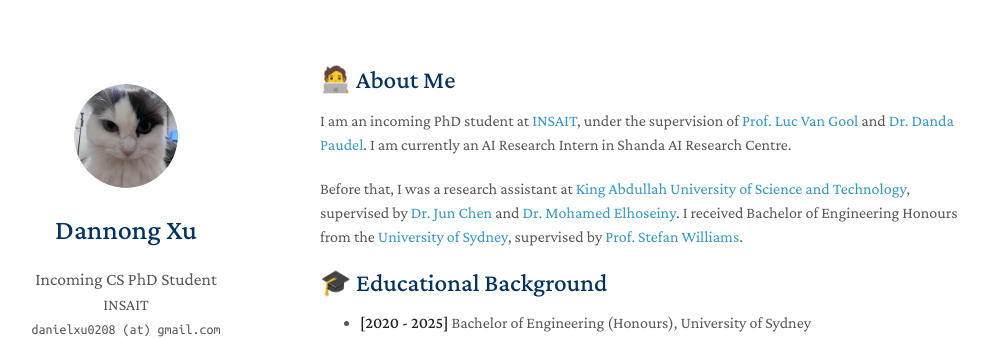
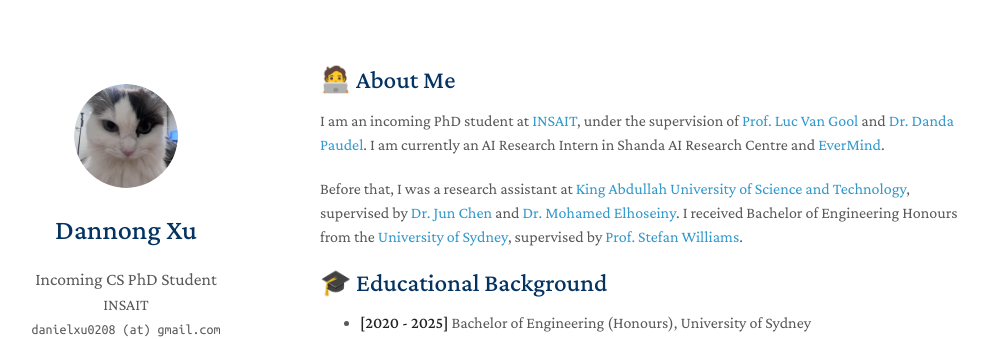
Before and after one commit to Danielxu0208/Danielxu0208.github.io, a Jekyll site: the page built from index.md, in a window 1280 px wide and 900 px high. Shown: the top 339 px of the window, without its empty margins (150-1151 px from the left). Built offline with Jekyll 4.4.1, drawn with Linux system fonts in a browser that asks for light colours; a style sheet for code colours, icons or effects is not loaded; our own code applies the rules of GitHub Pages for plain Markdown files.

Commit message:
Update index.md

```diff
--- a/index.md
+++ b/index.md
@@ -4,7 +4,7 @@ layout: homepage
 
 ## 🧑‍💻 About Me
 
-I am an incoming PhD student at [INSAIT](https://insait.ai/), under the supervision of [Prof. Luc Van Gool](https://scholar.google.com/citations?user=TwMib_QAAAAJ&hl=en) and [Dr. Danda Paudel](https://scholar.google.ch/citations?user=W43pvPkAAAAJ&hl=en). I am currently an AI Research Intern in Shanda AI Research Centre.
+I am an incoming PhD student at [INSAIT](https://insait.ai/), under the supervision of [Prof. Luc Van Gool](https://scholar.google.com/citations?user=TwMib_QAAAAJ&hl=en) and [Dr. Danda Paudel](https://scholar.google.ch/citations?user=W43pvPkAAAAJ&hl=en). I am currently an AI Research Intern in Shanda AI Research Centre and [EverMind](https://everm.ai/).
 
 Before that, I was a research assistant at [King Abdullah University of Science and Technology](https://www.kaust.edu.sa/en/), supervised by [Dr. Jun Chen](https://scholar.google.com/citations?user=9G2OQmkAAAAJ&hl=en&oi=ao) and [Dr. Mohamed Elhoseiny](https://scholar.google.com/citations?user=iRBUTOAAAAAJ&hl=en). I received Bachelor of Engineering Honours from the [University of Sydney](https://www.sydney.edu.au/), supervised by [Prof. Stefan Williams](https://scholar.google.com.au/citations?user=vxN3VO0AAAAJ&hl=zh-CN).
 
```
